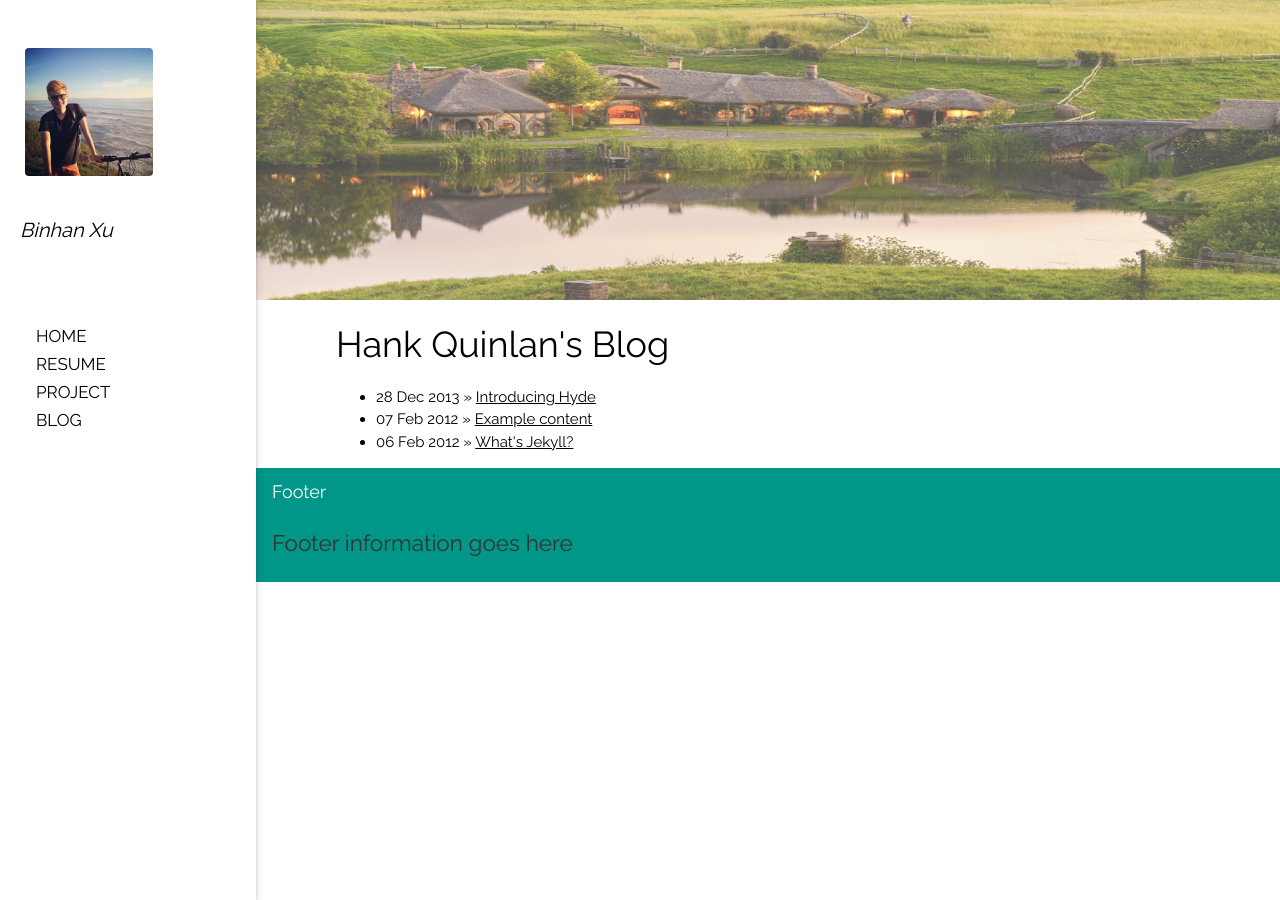
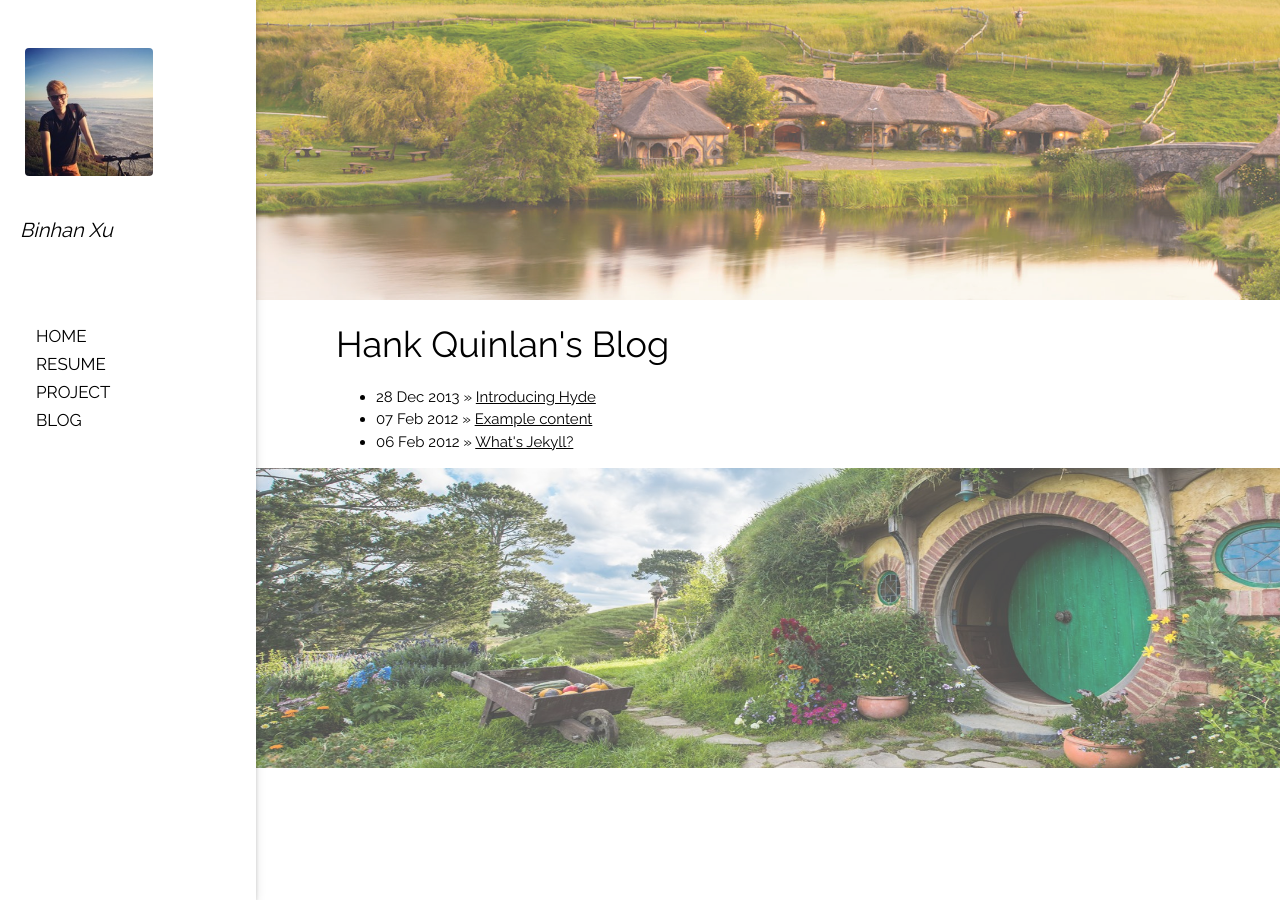
Before and after one commit to binhanxu/binhanxu.github.io, a Jekyll site: the page built from index.html, in a window 1280 px wide. Built offline with Jekyll 4.4.1, drawn with Linux system fonts in a browser that asks for light colours; nearby versions of some CDN libraries.

Commit message:
Update default.html

```diff
--- a/_layouts/default.html
+++ b/_layouts/default.html
@@ -31,7 +31,7 @@ html,body,h1,h2,h3,h4,h5 {font-family: "Raleway", sans-serif}
 
 <div style="margin-left:20%">
 <div class="w3-display-container">
-    <img src="/css/n2.jpg">
+    <img src="/css/n3.jpg">
   </div>
 </div>
 
@@ -42,10 +42,9 @@ html,body,h1,h2,h3,h4,h5 {font-family: "Raleway", sans-serif}
 </div>
 
 <div style="margin-left:20%">
-<footer class="w3-container w3-teal">
-  <h5>Footer</h5>
-  <p>Footer information goes here</p>
-</footer>
+<div class="w3-display-container">
+    <img src="/css/n5.jpg">
+  </div>
 </div>
 
 </body>
```
